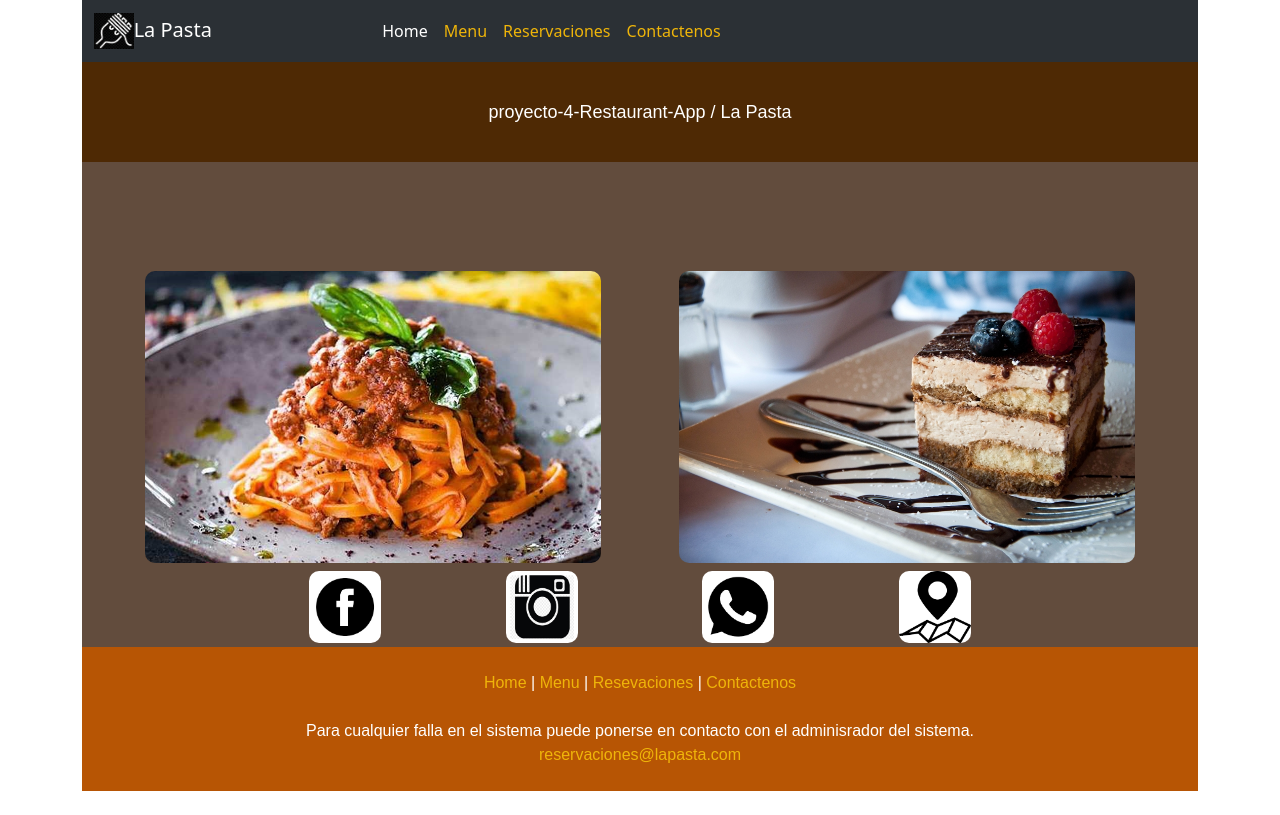
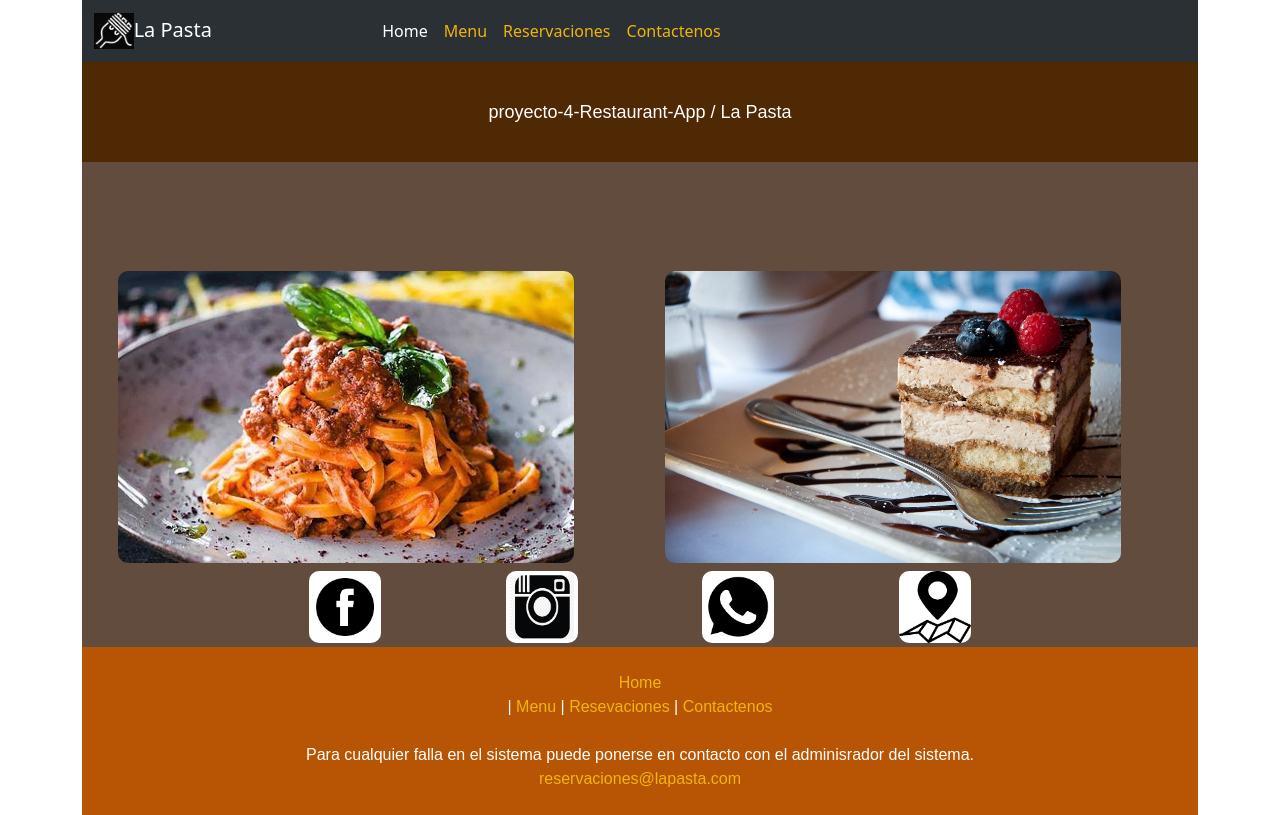
Before and after one commit to rlovera2/proyecto-4-Restaurant-App, a React (Vite) app: page / in a window 1280 px wide. Built offline with nearby package versions, Linux system fonts and the light colour scheme.

Commit message:
se actualizio footer

```diff
--- a/src/components/Footer.jsx
+++ b/src/components/Footer.jsx
@@ -1,3 +1,4 @@
+import { NavLink } from "react-router-dom";
 
 const Footer = () => {
   return (
@@ -7,7 +8,9 @@ const Footer = () => {
 <span>
         <br />
         <div className="menu_footer">
-           <a href="/`">Home</a> | <a href="/menu">Menu</a> | <a href="/reservaciones">Resevaciones</a> | <a href="/contactenos">Contactenos</a> <br />
+
+
+              <NavLink className="nav-link" to="/">Home</NavLink> | <a href="/menu">Menu</a> | <a href="/reservaciones">Resevaciones</a> | <a href="/contactenos">Contactenos</a> <br />
 
         <br />
           Para cualquier falla en el sistema puede ponerse
--- a/src/pages/HomePage.jsx
+++ b/src/pages/HomePage.jsx
@@ -61,12 +61,12 @@ const HomePage = () => {
             <img id="platos_fuertes" src={image_ragu} className="imagenes_home"
             onMouseOver={() => cambiarImagenOn('platos_fuertes',image_pizza)}
             onMouseOut={() => cambiarImagenOff('platos_fuertes',image_ragu)} />
-
+<br />
             <img id="postres" src={image_tiramisu} className="imagenes_home"
             onMouseOver={() => cambiarImagenOn('postres',image_panacota)}
             onMouseOut={() => cambiarImagenOff('postres',image_tiramisu)} />
 
-
+  <br /> <br />
           </div>
 
           <div className="contenedor_principal">
```
